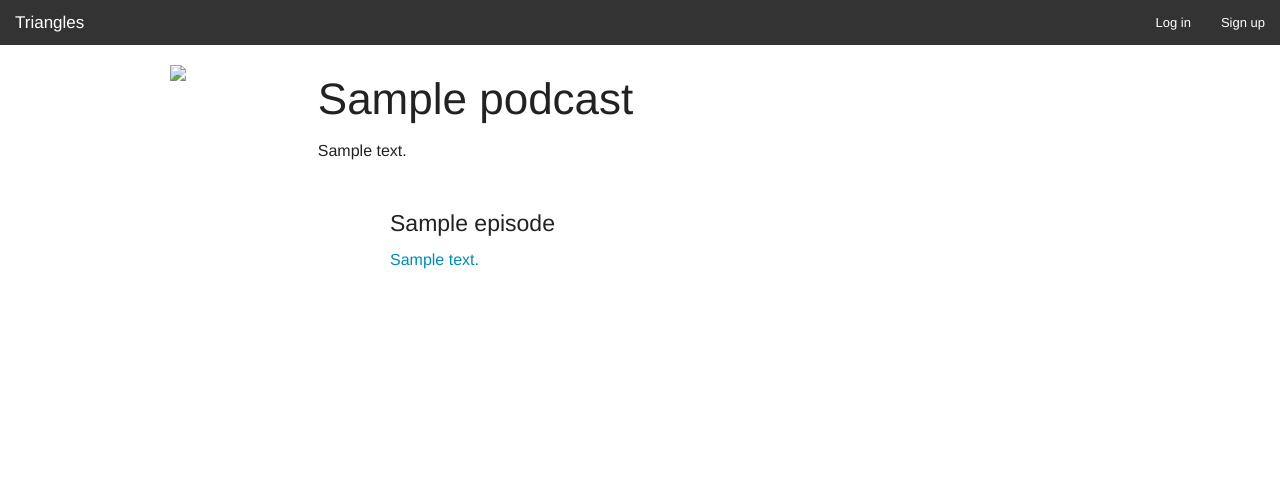
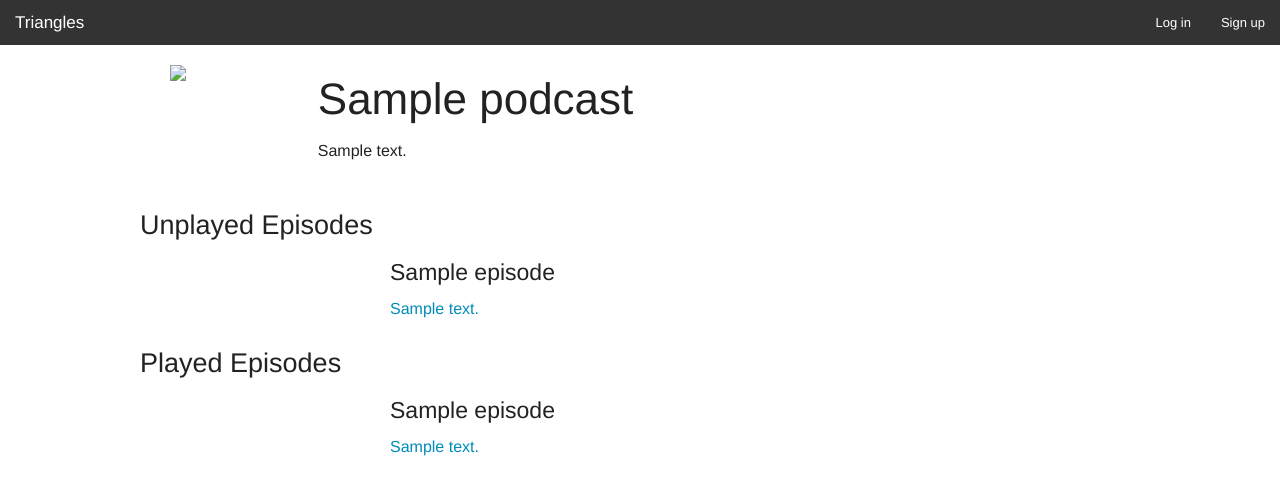
Before and after one commit to invig/triangles-web, a CakePHP app: the page made by app/View/Episodes/index.ctp in a window 1280 px wide. Shown: the top 495 px of the page. Run offline with PHP 8.4 and a stand-in for CakePHP, Linux system fonts and the light colour scheme; the template is opened without the code that fills it: most values are stand-ins (such as "Sample title", 1, 10 or a date in 2020); data that the repository does not hold is empty; some libraries are stand-ins or nearby versions.

Commit message:
Sort podcast individual episode lists into played and unplayed

```diff
--- a/app/View/Episodes/index.ctp
+++ b/app/View/Episodes/index.ctp
@@ -11,11 +11,13 @@
         </div>
     </div>
 </div>
+<?php if (count($unplayed_episodes) > 0) : ?>
 <div class="row">
+    <h3>Unplayed Episodes</h3>
     <div class="small-6 columns small-centered" id="podcasts">
         <ul class="list">
             <?php
-            foreach ($episodes as $episode) {
+            foreach ($unplayed_episodes as $episode) {
             ?>
                 <li class="row">
                     <a class="" href="/episodes/play/<?php echo $episode['Episode']['id']; ?>">
@@ -30,3 +32,26 @@
         </ul>
     </div>
 </div>
+<?php endif; ?>
+<?php if (count($played_episodes) > 0) : ?>
+<div class="row">
+    <h3>Played Episodes</h3>
+    <div class="small-6 columns small-centered" id="podcasts">
+        <ul class="list">
+            <?php
+            foreach ($played_episodes as $episode) {
+                ?>
+                <li class="row">
+                    <a class="" href="/episodes/play/<?php echo $episode['Episode']['id']; ?>">
+                        <h4><?php echo $episode['Episode']['title']; ?></h4>
+                        <p class="description"><?php echo $episode['Episode']['description']; ?></p>
+                    </a>
+                    <a class=""
+                </li>
+                <?php
+            }
+            ?>
+        </ul>
+    </div>
+</div>
+<?php endif; ?>
```
Also changed, not shown: app/Controller/EpisodesController.php (+31 -2 lines).
